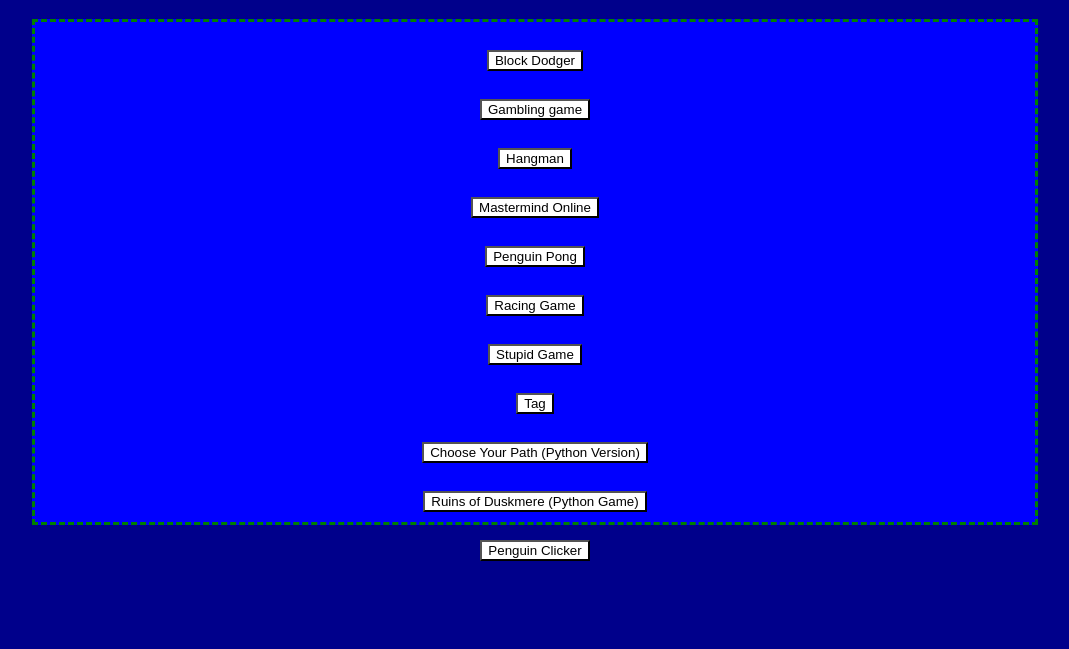
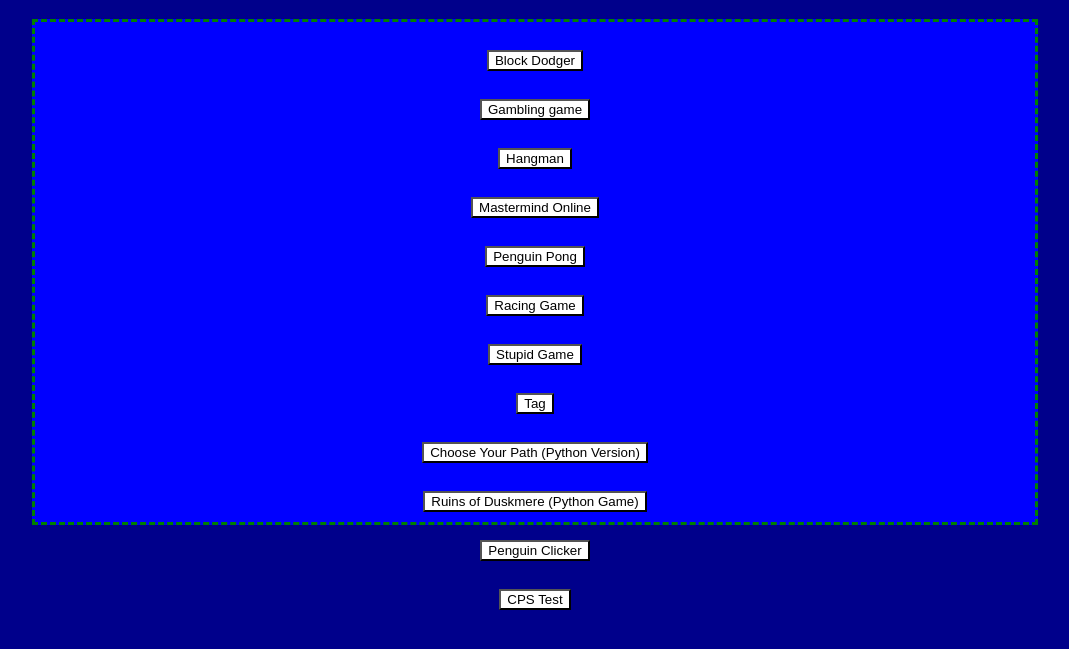
Before and after one commit to jonahpenguin/utilities, a plain HTML site: page Game Archive/index.html in a window 1280 px wide. Shown: the part 79-728 px from the top of the page, without its empty margins (105-1174 px from the left). Drawn offline with Linux system fonts and the light colour scheme.

Commit message:
Added entry for CPS Test

```diff
--- a/Game Archive/index.html
+++ b/Game Archive/index.html
@@ -23,7 +23,8 @@
                 new Game("Tag", "tag.html"),
                 new Game("Choose Your Path (Python Version)", "https://codehs.com/sandbox/jonahpenguin/choose-your-path-python-ver"),
                 new Game("Ruins of Duskmere (Python Game)", "https://codehs.com/sandbox/jonahpenguin/ruins-of-duskmere/run"),
-                new Game("Penguin Clicker", "penguinClicker.html")
+                new Game("Penguin Clicker", "penguinClicker.html"),
+                new Game("CPS Test", "cps.html")
             ];
             window.addEventListener('load', init);
             function init() {
```
